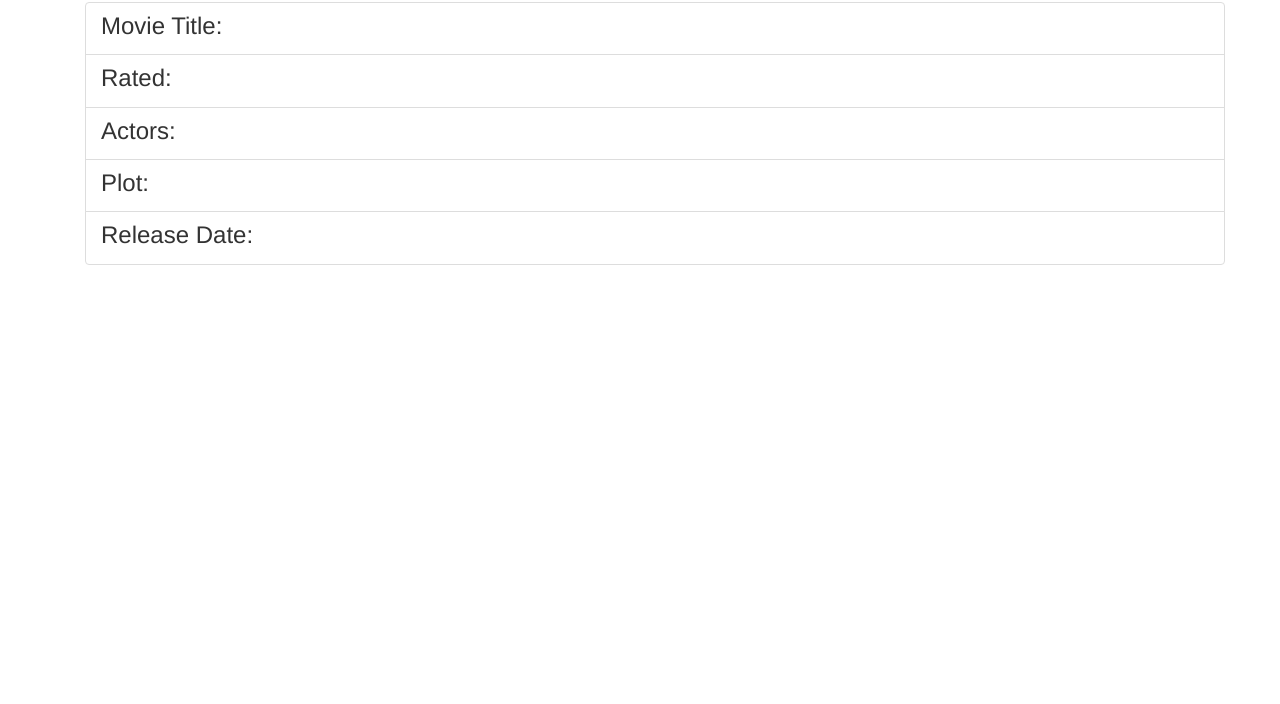
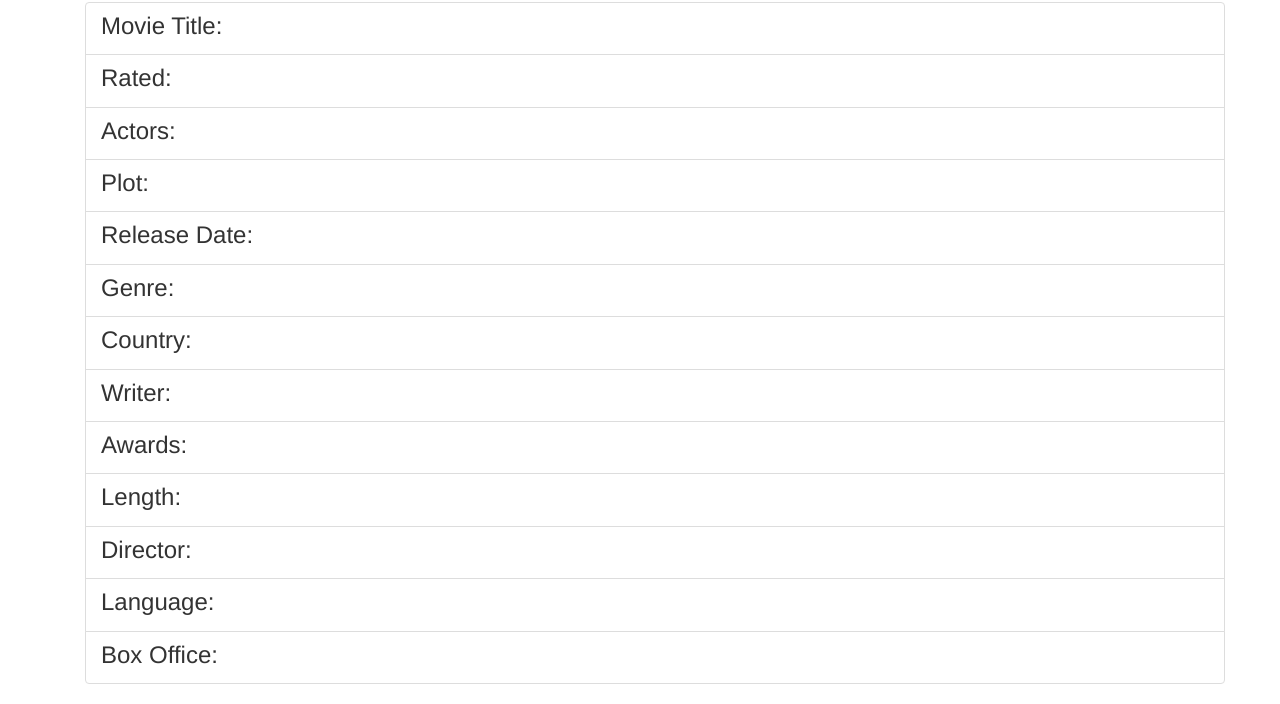
Before and after one commit to HumphreyMinott/-lesson8_ajax, a plain HTML site: page Lesson8_AssignmentFiles/index.html in a window 1280 px wide. Shown: the part 533-1237 px from the top of the page. Before the commit the page ends 818 px from the top, so only its background shows below. Drawn offline with nearby package versions, Linux system fonts and the light colour scheme.

Commit message:
Lesson 8 Final Commit

```diff
--- a/Lesson8_AssignmentFiles/index.html
+++ b/Lesson8_AssignmentFiles/index.html
@@ -54,6 +54,46 @@ Filename:   index.html
             <p class="list-group-item-text lead text-primary" id="Released">  </p>
         </a>
 
+        <a href="#" class="list-group-item">
+            <h3 class="list-group-item-heading">Genre:</h3>
+            <p class="list-group-item-text lead text-primary" id="Genre">  </p>
+        </a>
+
+        <a href="#" class="list-group-item">
+            <h3 class="list-group-item-heading">Country:</h3>
+            <p class="list-group-item-text lead text-primary" id="Country">  </p>
+        </a>
+
+        <a href="#" class="list-group-item">
+            <h3 class="list-group-item-heading">Writer:</h3>
+            <p class="list-group-item-text lead text-primary" id="Writer">  </p>
+        </a>
+
+        <a href="#" class="list-group-item">
+            <h3 class="list-group-item-heading">Awards:</h3>
+            <p class="list-group-item-text lead text-primary" id="Awards">  </p>
+        </a>
+
+        <a href="#" class="list-group-item">
+            <h3 class="list-group-item-heading">Length:</h3>
+            <p class="list-group-item-text lead text-primary" id="Runtime">  </p>
+        </a>
+
+        <a href="#" class="list-group-item">
+            <h3 class="list-group-item-heading">Director:</h3>
+            <p class="list-group-item-text lead text-primary" id="Director">  </p>
+        </a>
+
+        <a href="#" class="list-group-item">
+            <h3 class="list-group-item-heading">Language:</h3>
+            <p class="list-group-item-text lead text-primary" id="Language">  </p>
+        </a>
+
+        <a href="#" class="list-group-item">
+            <h3 class="list-group-item-heading">Box Office:</h3>
+            <p class="list-group-item-text lead text-primary" id="BoxOffice">  </p>
+        </a>
+
     </div>
 </div>
     <script>
@@ -71,6 +111,14 @@ Filename:   index.html
                      $('#Actors').html(json.Actors);
                      $('#Plot').html(json.Plot);
                      $('#Released').html(json.Released);
+                     $('#Genre').html(json.Genre);
+                     $('#Country').html(json.Country);
+                     $('#Writer').html(json.Writer);
+                     $('#Awards').html(json.Awards);
+                     $('#Runtime').html(json.Runtime);
+                     $('#Director').html(json.Director);
+                     $('#Language').html(json.Language);
+                     $('#BoxOffice').html(json.BoxOffice);
                 })
                 .fail(function() {
                       alert("Posting failed.");
```
Also changed, not shown: 1 other file.
